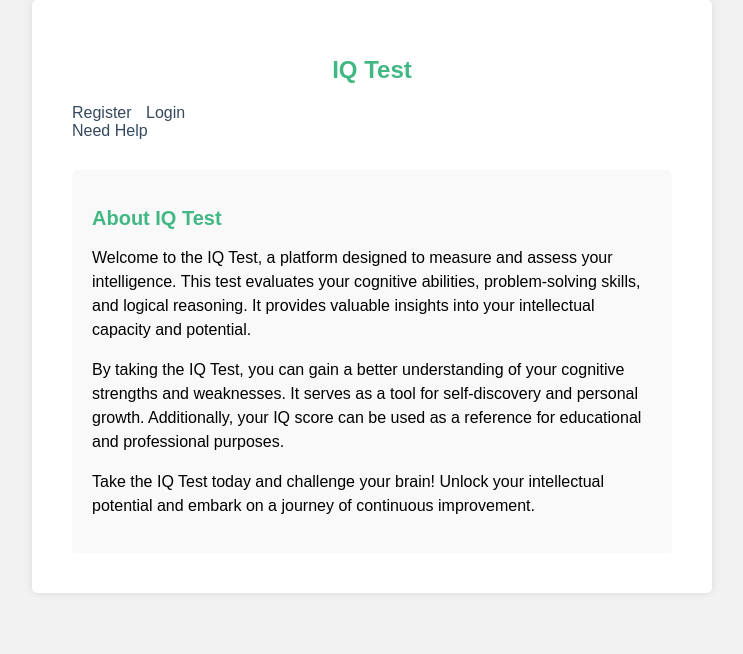
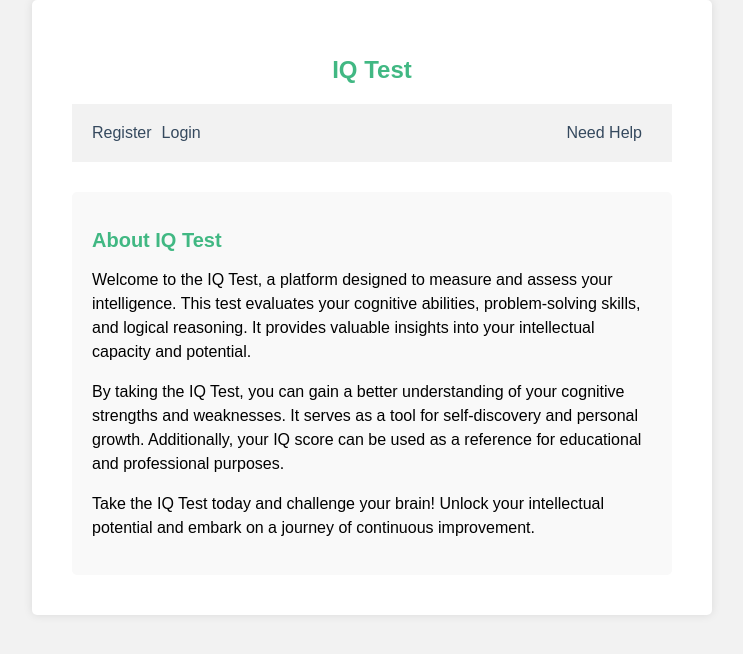
Before and after one commit to WSUCEG-7140/Team-Beta, a Flask app: page / in a window 1280 px wide. Shown: the top 654 px of the page, without its empty margins (268-1011 px from the left). Run offline with Flask 3, Linux system fonts and the light colour scheme.

Commit message:
Issue94 Completely Implemented Need Help with styling

```diff
--- a/static/index.css
+++ b/static/index.css
@@ -38,6 +38,38 @@ body {
     text-align: center;
   }
 
+  /* Navbar styles */
+  .navbar {
+    display: flex;
+    justify-content: space-between;
+    align-items: center;
+    padding: 20px;
+    background-color: #f2f2f2;
+  }
+
+  .navbar-left {
+    display: flex;
+    align-items: center;
+  }
+
+  .navbar-right {
+    display: flex;
+    align-items: center;
+  }
+
+  .navbar a {
+    margin-right: 10px;
+    font-size: 16px;
+    color: #35495e;
+    text-decoration: none;
+  }
+
+  .help-link {
+    font-size: 16px;
+    display: flex;
+    align-items: center;
+  }
+
   .text-section {
     margin-top: 30px;
     padding: 20px;
```
